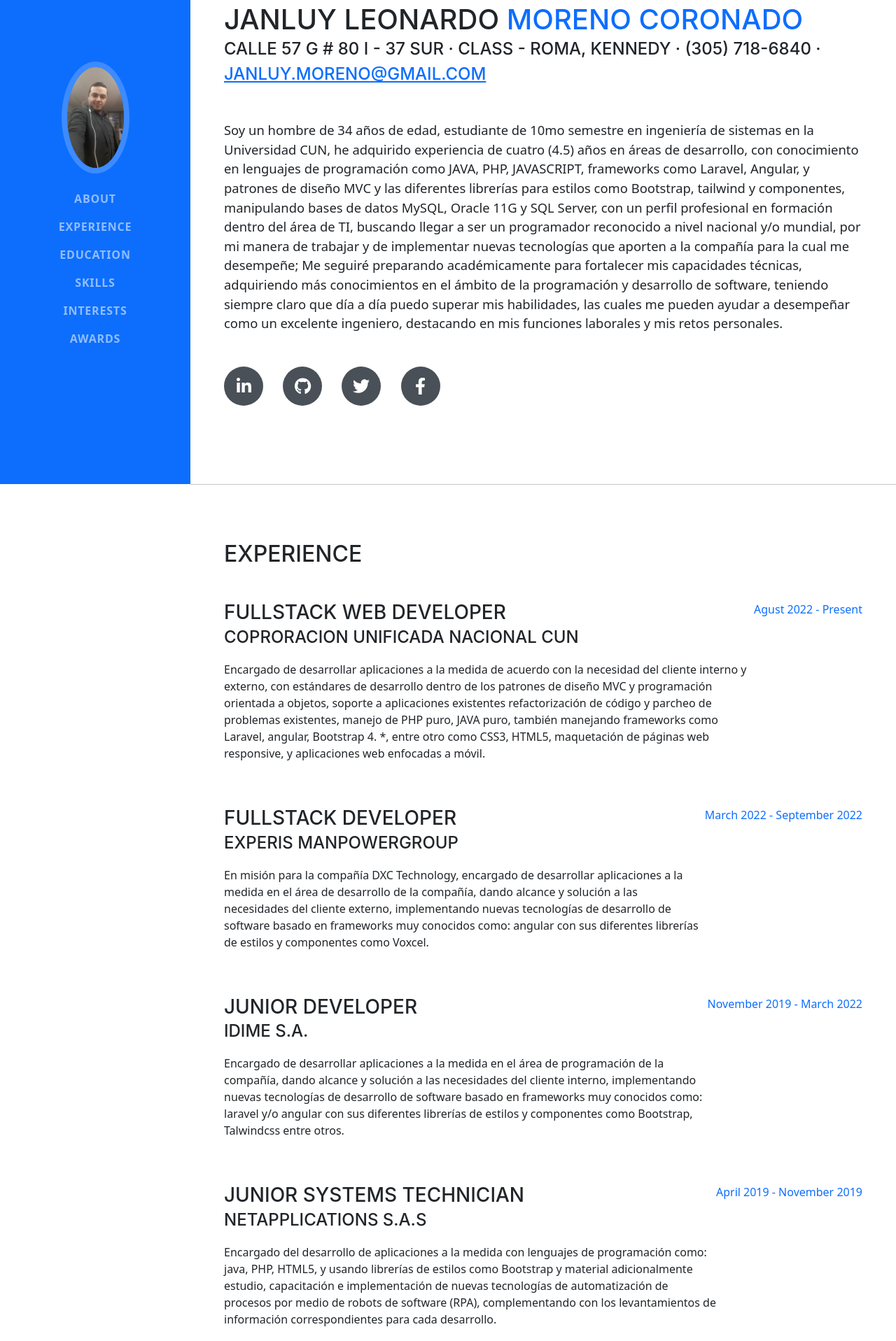
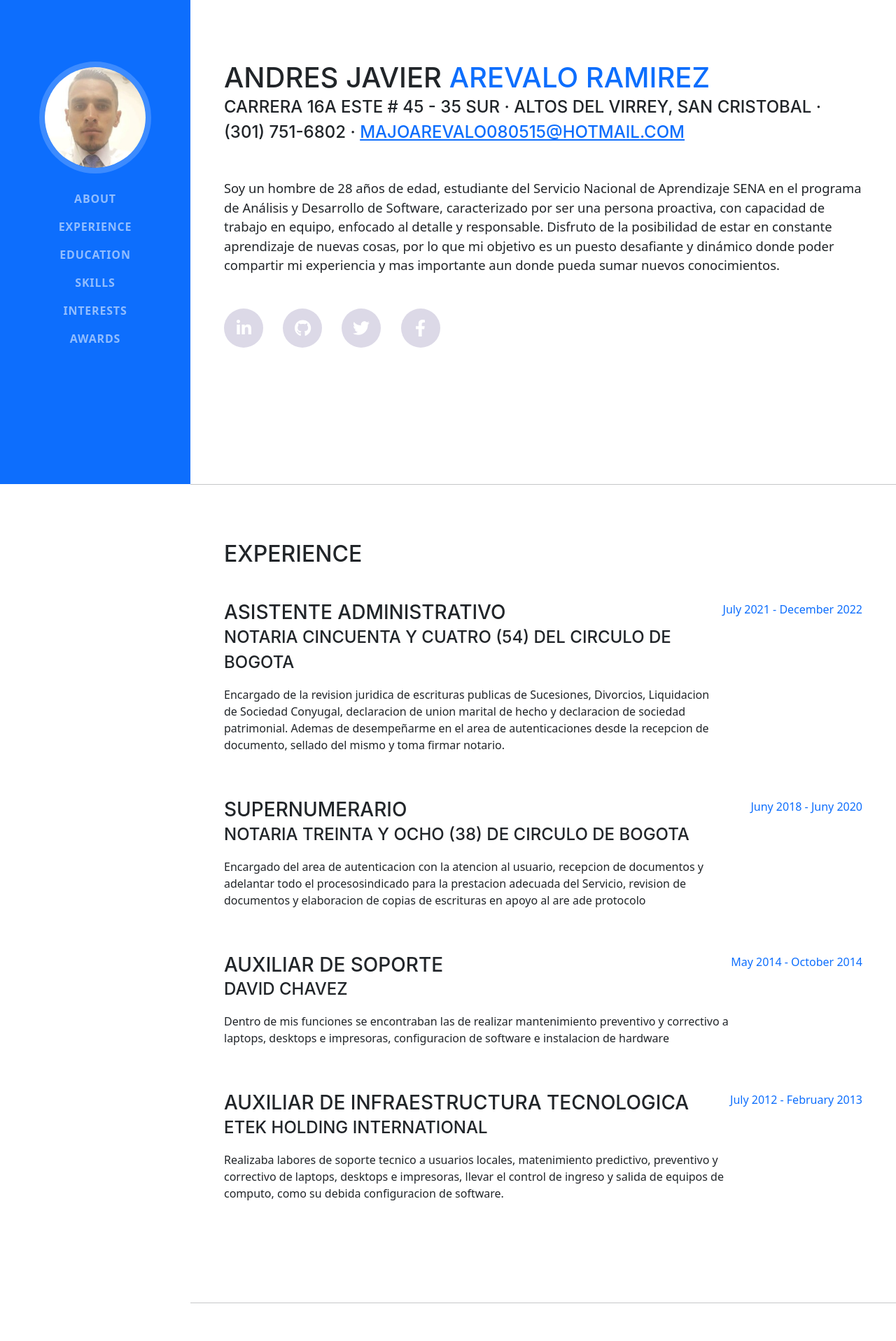
Before and after one commit to janluyleonardo/andresArevalo, a plain HTML site: page index.html in a window 1280 px wide. Shown: the part 108-2025 px from the top of the page at 70% size. Drawn offline with nearby package versions, Linux system fonts and the light colour scheme; a script that the page names is missing.

Commit message:
se guardan cambios requeridos en CV

```diff
--- a/css/index.css
+++ b/css/index.css
@@ -1,15 +1,15 @@
 body{
- background-color:rgb(226, 230, 14);
+ background-color:#e6270e;
 }
 #prueba{
- color:purple;
+ color:#e93d3d;
 }
 .clase{
- background-color:white;
+ background-color:#e6270e;
 }
 @media (min-width: 640px) and (max-width: 650px) {
     body {
-        background-color: aqua !important;
+        background-color: #e6270e !important;
     }
 
 }
--- a/index.html
+++ b/index.html
@@ -25,7 +25,7 @@
         <a class="navbar-brand js-scroll-trigger" href="#page-top">
             <span class="d-block d-lg-none">Janluy Moreno</span>
             <span class="d-none d-lg-block">
-                <img class="img-fluid img-profile rounded-circle mx-auto mb-2" src="/images/img-profile.jpeg" alt="..." ttle="Photo-profile"/>
+                <img class="img-fluid img-profile rounded-circle mx-auto mb-2" src="/images/img.profile1.jpg" alt="..." ttle="Photo-profile"/>
             </span>
         </a>
         <button class="navbar-toggler" type="button" data-bs-toggle="collapse" data-bs-target="#navbarResponsive"
@@ -59,31 +59,24 @@
     <div class="container-fluid p-0">
         <!-- About-->
         <section class="resume-section" id="about">
-            <div class="resume-section-content">
+            <div>
+
                 <h1 class="mb-0">
-                    Janluy Leonardo
-                    <span class="text-primary">Moreno Coronado</span>
+                    Andres Javier
+                    <span class="text-primary">Arevalo Ramirez</span>
                 </h1>
                 <div class="subheading mb-5">
-                    Calle 57 G # 80 I - 37 sur  · Class - Roma, Kennedy · (305) 718-6840 ·
-                    <a href="mailto:name@email.com">janluy.moreno@gmail.com</a>
+                    Carrera 16a este # 45 - 35 sur · Altos del virrey, San cristobal · (301) 751-6802 ·
+                    <a href="mailto:name@email.com">majoarevalo080515@hotmail.com</a>
                 </div>
                 <p class="lead mb-5">
-                    Soy un hombre de 34 años de edad, estudiante de 10mo semestre en ingeniería de sistemas en la Universidad CUN,
-                    he adquirido experiencia de cuatro (4.5) años en áreas de desarrollo, con conocimiento en lenguajes de programación como
-                    JAVA, PHP, JAVASCRIPT, frameworks como Laravel, Angular, y patrones de diseño MVC y las diferentes librerías para estilos
-                    como Bootstrap, tailwind y componentes, manipulando bases de datos MySQL, Oracle 11G y SQL Server, con un perfil
-                    profesional en formación dentro del área de TI, buscando llegar a ser un programador reconocido a nivel nacional y/o mundial,
-                    por mi manera de trabajar y de implementar nuevas tecnologías que aporten a la compañía para la cual me desempeñe; Me
-                    seguiré preparando académicamente para fortalecer mis capacidades técnicas, adquiriendo más conocimientos en el ámbito de
-                    la programación y desarrollo de software, teniendo siempre claro que día a día puedo superar mis habilidades, las cuales
-                    me pueden ayudar a desempeñar como un excelente ingeniero, destacando en mis funciones laborales y mis retos personales.
+                    Soy un hombre de 28 años de edad, estudiante del Servicio Nacional de Aprendizaje SENA en el programa de Análisis y Desarrollo de Software, caracterizado por ser una persona proactiva, con capacidad de trabajo en equipo, enfocado al detalle y responsable. Disfruto de la posibilidad de estar en constante aprendizaje de nuevas cosas, por lo que mi objetivo es un puesto desafiante y dinámico donde poder compartir mi experiencia y mas importante aun donde pueda sumar nuevos conocimientos.
                 </p>
                 <div class="social-icons">
-                    <a class="social-icon" href="https://www.linkedin.com/in/morjan" target="_blank"><i class="fab fa-linkedin-in"></i></a>
-                    <a class="social-icon" href="https://github.com/janluyleonardo" target="_blank"><i class="fab fa-github"></i></a>
-                    <a class="social-icon" href="https://twitter.com/JanluyMoreno" target="_blank"><i class="fab fa-twitter"></i></a>
-                    <a class="social-icon" href="https://www.facebook.com/profile.php?id=100090367268045" target="_blank"><i class="fab fa-facebook-f"></i></a>
+                    <a class="social-icon" href="https://www.linkedin.com/in/andres-arevalo-4045441b0/" target="_blank"><i class="fab fa-linkedin-in"></i></a>
+                    <a class="social-icon" href="https://github.com/AndresJArevalo" target="_blank"><i class="fab fa-github"></i></a>
+                    <a class="social-icon" href="https://twitter.com/AndresMajo10" target="_blank"><i class="fab fa-twitter"></i></a>
+                    <a class="social-icon" href="https://www.facebook.com/javier.arevalo.581730" target="_blank"><i class="fab fa-facebook-f"></i></a>
                 </div>
             </div>
         </section>
@@ -94,85 +87,58 @@
                 <h2 class="mb-5">Experience</h2>
                 <div class="d-flex flex-column flex-md-row justify-content-between mb-5">
                     <div class="flex-grow-1">
-                        <h3 class="mb-0">fullstack Web Developer</h3>
-                        <div class="subheading mb-3">COPRORACION UNIFICADA NACIONAL CUN</div>
+                        <h3 class="mb-0">Asistente Administrativo</h3>
+                        <div class="subheading mb-3">Notaria cincuenta y cuatro (54) del Circulo de Bogota</div>
                         <p>
-                            Encargado de desarrollar aplicaciones a la medida de acuerdo con la necesidad del cliente
-                            interno y externo, con estándares de desarrollo dentro de los patrones de diseño MVC y
-                            programación orientada a objetos, soporte a aplicaciones existentes refactorización de código
-                            y parcheo de problemas existentes, manejo de PHP puro, JAVA puro, también manejando
-                            frameworks como Laravel, angular, Bootstrap 4. *, entre otro como CSS3, HTML5, maquetación de
-                            páginas web responsive, y aplicaciones web enfocadas a móvil.
+                            Encargado de la revision juridica de escrituras publicas de Sucesiones, Divorcios, Liquidacion de Sociedad Conyugal,
+                            declaracion de union marital de hecho y declaracion de sociedad patrimonial. Ademas de desempeñarme en el area de autenticaciones
+                            desde la recepcion de documento, sellado del mismo y toma firmar notario.
                         </p>
                     </div>
                     <div class="flex-shrink-0">
-                        <span class="text-primary">Agust 2022 - Present</span>
+                        <span class="text-primary">July 2021 - December 2022</span>
                     </div>
                 </div>
                 <div class="d-flex flex-column flex-md-row justify-content-between mb-5">
                     <div class="flex-grow-1">
-                        <h3 class="mb-0">fullstack Developer</h3>
-                        <div class="subheading mb-3">EXPERIS MANPOWERGROUP</div>
+                        <h3 class="mb-0">Supernumerario</h3>
+                        <div class="subheading mb-3">Notaria treinta y ocho (38) de circulo de Bogota</div>
                         <p>
-                            En misión para la compañía DXC Technology, encargado de desarrollar aplicaciones
-                            a la medida en el área de desarrollo de la compañía, dando alcance y solución a
-                            las necesidades del cliente externo, implementando nuevas tecnologías de desarrollo
-                            de software basado en frameworks muy conocidos como: angular con sus diferentes
-                            librerías de estilos y componentes como Voxcel.
+                            Encargado del area de autenticacion con la atencion al usuario, recepcion de documentos y adelantar todo el procesosindicado
+                            para la prestacion adecuada del Servicio, revision de documentos y elaboracion de copias de escrituras en apoyo al are ade protocolo
                         </p>
                     </div>
                     <div class="flex-shrink-0">
-                        <span class="text-primary">March 2022 - September 2022</span>
+                        <span class="text-primary">Juny 2018 - Juny 2020</span>
                     </div>
                 </div>
                 <div class="d-flex flex-column flex-md-row justify-content-between mb-5">
                     <div class="flex-grow-1">
-                        <h3 class="mb-0">Junior Developer</h3>
-                        <div class="subheading mb-3">IDIME S.A.</div>
+                        <h3 class="mb-0">Auxiliar de Soporte</h3>
+                        <div class="subheading mb-3">David Chavez</div>
                         <p>
-                            Encargado de desarrollar aplicaciones a la medida en el área de programación de la
-                            compañía, dando alcance y solución a las necesidades del cliente interno, implementando
-                            nuevas tecnologías de desarrollo de software basado en frameworks muy conocidos como:
-                            laravel y/o angular con sus diferentes librerías de estilos y componentes como Bootstrap,
-                            Talwindcss entre otros.
+                            Dentro de mis funciones se encontraban las de realizar mantenimiento preventivo y correctivo a laptops, desktops e impresoras,
+                            configuracion de software e instalacion de hardware
+
                         </p>
                     </div>
                     <div class="flex-shrink-0">
-                        <span class="text-primary">November 2019 - March 2022</span>
+                        <span class="text-primary">May 2014 - October 2014</span>
                     </div>
                 </div>
                 <div class="d-flex flex-column flex-md-row justify-content-between mb-5">
                     <div class="flex-grow-1">
-                        <h3 class="mb-0">Junior Systems Technician</h3>
-                        <div class="subheading mb-3">NETAPPLICATIONS S.A.S</div>
+                        <h3 class="mb-0">Auxiliar de infraestructura Tecnologica</h3>
+                        <div class="subheading mb-3">ETEK HOLDING INTERNATIONAL</div>
                         <p>
-                            Encargado del desarrollo de aplicaciones a la medida con lenguajes de programación como:
-                            java, PHP, HTML5, y usando librerías de estilos como Bootstrap y material
-                            adicionalmente estudio, capacitación e implementación de nuevas tecnologías de
-                            automatización de procesos por medio de robots de software (RPA), complementando con los
-                            levantamientos de información correspondientes para cada desarrollo.
-                        </p>
+                            Realizaba labores de soporte tecnico a usuarios locales, matenimiento predictivo, preventivo y correctivo de laptops, desktops e impresoras, llevar el control de
+                            ingreso y salida de equipos de computo, como su debida configuracion de software.
                     </div>
                     <div class="flex-shrink-0">
-                        <span class="text-primary">April 2019 - November 2019</span>
+                        <span class="text-primary">July 2012 - February 2013</span>
                     </div>
                 </div>
-                <div class="d-flex flex-column flex-md-row justify-content-between mb-5">
-                    <div class="flex-grow-1">
-                        <h3 class="mb-0">Systems Technician</h3>
-                        <div class="subheading mb-3">REDUNONET S.A.</div>
-                        <p>
-                            Encargado de realizar mantenimiento preventivo y correctivo de los equipos de computo de la compañia
-                            y de los clientes externos, garantizando las entregas a tiempo  y en optimas condiciones, adicionalmente
-                            realizando labores de marketing y publicidad de los productos nuevos de la compañia por medio de llamadas telefonicas
-                            y por eventualidades de ausencia de personal se realizaban mantenimientos en el codigo del proyecto de IVR
-                            de audio respuesta de los clientes de la compañia.
-                        </p>
-                    </div>
-                    <div class="flex-shrink-0">
-                        <span class="text-primary">April 2018 - November 2018</span>
-                    </div>
-                </div>
+
             </div>
         </section>
         <hr class="m-0" />
```
Also changed, not shown: css/styles.css, images/img.profile1.jpg (added).
